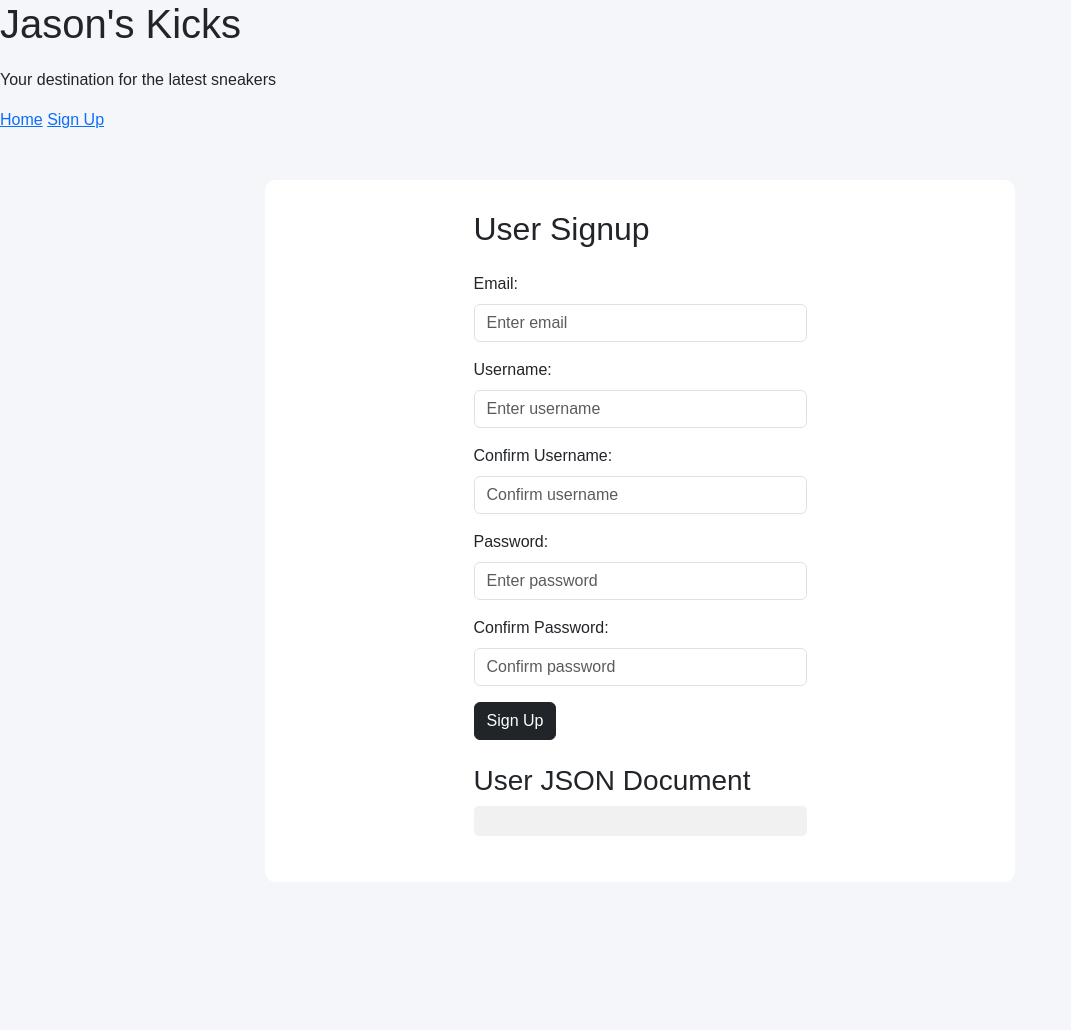
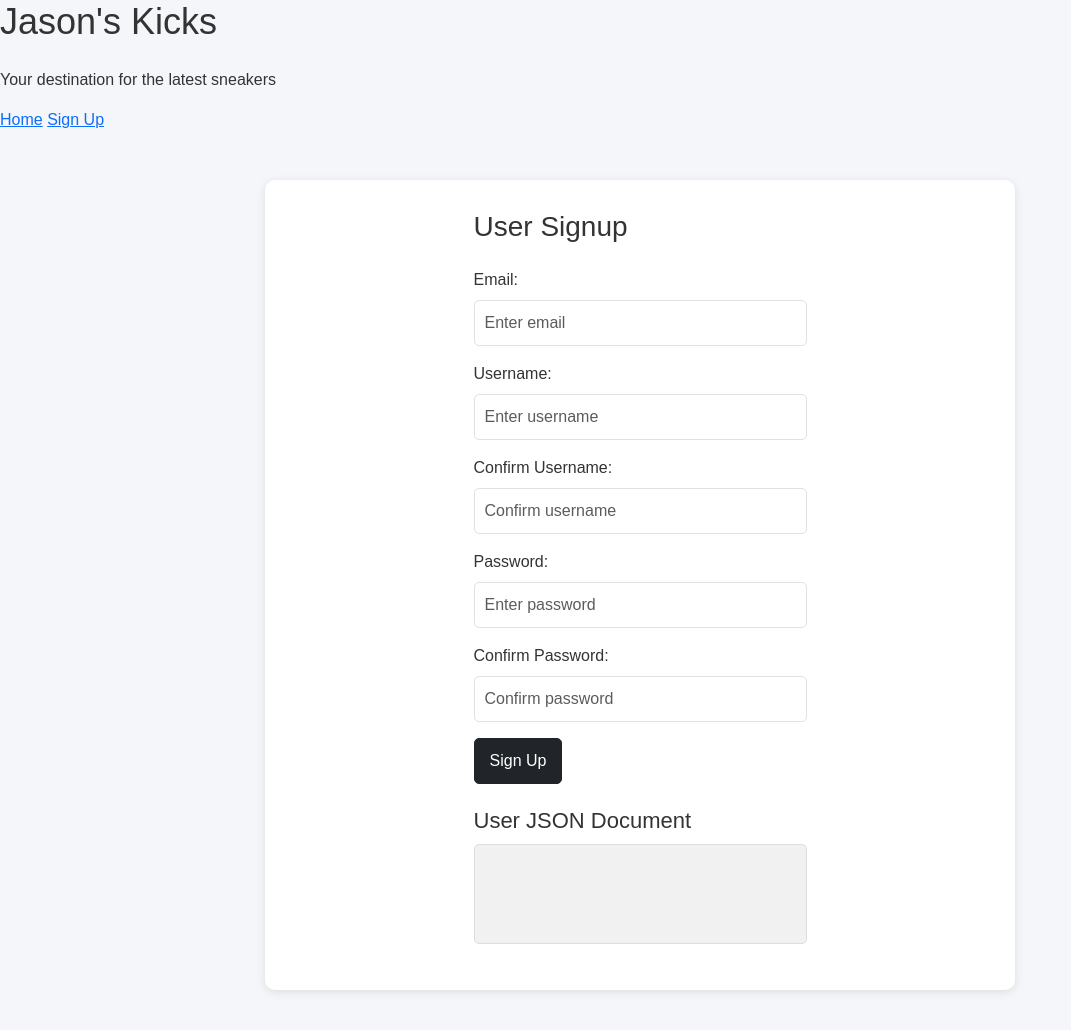
Before and after one commit to jmath16/Storefront-Assignment, a plain HTML site: page signup.html in a window 1280 px wide. Shown: the whole page, without its empty margins (0-1071 px from the left). Before the commit the page ends 930 px from the top, so only its background shows below. Drawn offline with nearby package versions, Linux system fonts and the light colour scheme.

Commit message:
Update style.css

```diff
--- a/style.css
+++ b/style.css
@@ -1,7 +1,10 @@
+
+/* CSS Styling: Group Member Name */
 
 body {
     background-color: #f4f6f9;
     font-family: Arial, sans-serif;
+    color: #333;
 }
 
 .container {
@@ -9,22 +12,72 @@ body {
     background-color: white;
     padding: 30px;
     border-radius: 10px;
+    box-shadow: 0 2px 10px rgba(0, 0, 0, 0.1);
 }
 
-h1, h2 {
-    margin-bottom: 20px;
+h1 {
+    font-size: 36px;
+    margin-bottom: 25px;
 }
 
-label {
-    display: block;
-    margin-top: 15px;
-    margin-bottom: 5px;
+h2 {
+    font-size: 28px;
+    margin-bottom: 15px;
+}
+
+h3 {
+    font-size: 22px;
+    margin-bottom: 10px;
+}
+
+.form-label {
+    font-weight: 500;
+}
+
+.form-control,
+.form-select {
+    padding: 10px;
+    border-radius: 5px;
+}
+
+.form-control:focus,
+.form-select:focus {
+    border-color: #198754;
+    box-shadow: 0 0 5px rgba(25, 135, 84, 0.25);
+}
+
+.btn {
+    padding: 10px 15px;
+    font-size: 16px;
+    border-radius: 5px;
 }
 
 #jsonOutput {
     background-color: #f1f1f1;
-    padding: 15px;
+    padding: 20px;
+    border: 1px solid #ddd;
     border-radius: 5px;
+    font-family: monospace;
+    font-size: 14px;
     white-space: pre-wrap;
     overflow-wrap: anywhere;
+    min-height: 100px;
 }
+
+#message {
+    font-weight: 500;
+}
+
+@media (max-width: 768px) {
+    .container {
+        padding: 20px;
+    }
+
+    h1 {
+        font-size: 28px;
+    }
+
+    h2 {
+        font-size: 24px;
+    }
+}
```
